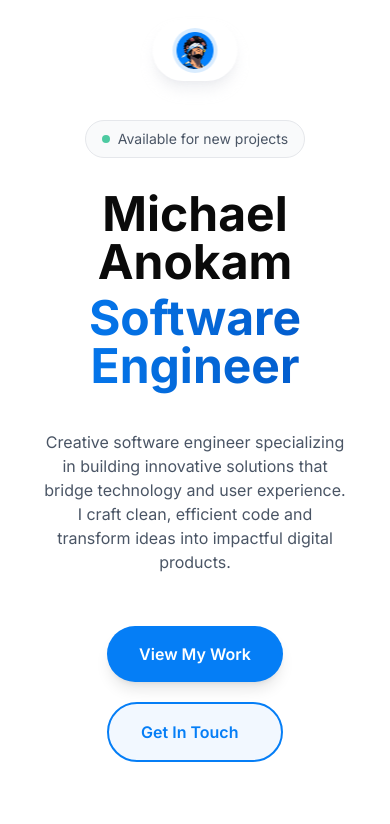
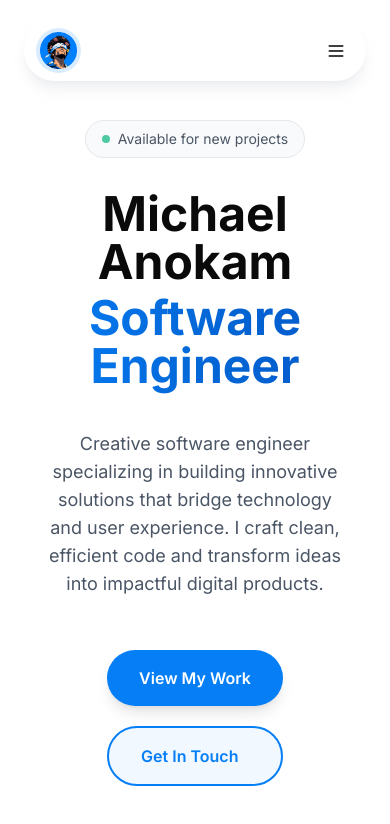
Before and after one commit to MerlinTheWhiz/portfolio, a Next.js app: page / in a window 390 px wide. Shown: the top 824 px of the page. Built offline with nearby package versions, Linux system fonts and the light colour scheme.

Commit message:
Navbar Responsiveness

```diff
--- a/components/layout/Navbar.tsx
+++ b/components/layout/Navbar.tsx
@@ -2,13 +2,14 @@ import Link from "next/link";
 import Image from "next/image";
 import { LuGithub, LuLinkedin, LuDownload } from "react-icons/lu";
 import { BsTwitterX } from "react-icons/bs";
+import MobileMenu from "../ui/MobileMenu";
 import ThemeToggle from "../ui/ThemeToggle";
 
 const Navbar = () => {
   return (
-    <nav className="fixed z-50 top-5 md:top-10 left-1/2 -translate-x-1/2 flex dark:border dark:border-border-default dark:shadow-none shadow-lg shadow-gray-200/70 rounded-full w-fit bg-background/30 backdrop-blur-md">
-      <div className="flex px-5 py-2 gap-6 items-center justify-center">
-        <div className="bg-accent-primary/15  rounded-full flex items-center justify-center mx-auto md:hover:scale-105 transition-all duration-300">
+    <nav className="fixed z-50 top-5 sm:top-10 left-0 right-0 flex mx-6 sm:mx-auto dark:border dark:border-border-default dark:shadow-none shadow-lg shadow-gray-200/70 rounded-full sm:w-fit bg-background/30 backdrop-blur-md">
+      <div className="flex justify-between w-full sm:w-fit px-3 md:px-5 py-2 gap-6 items-center sm:justify-center">
+        <div className="bg-accent-primary/15  rounded-full flex items-center justify-center md:hover:scale-105 transition-all duration-300">
           <Link href="/">
             <Image
               src="/logo.png"
@@ -19,12 +20,17 @@ const Navbar = () => {
             />
           </Link>
         </div>
-        <div className="hidden md:flex gap-6 items-center justify-center text-gray-600 font-medium">
-          <span className="hidden md:block border-l h-6 border-gray-400/80"></span>
+
+        <MobileMenu />
+
+        {/* Desktop Navigation Links */}
+        <div className="hidden sm:flex gap-6 items-center justify-center text-gray-600 font-medium">
+          <span className="hidden sm:block border-l h-6 border-gray-400/80"></span>
           <a
             href="https://github.com/MerlinTheWhiz"
             target="_blank"
             rel="noopener noreferrer"
+            className="transition-transform duration-200 ease-in-out hover:-translate-y-0.5 hover:text-text-primary"
           >
             {" "}
             <LuGithub className="w-5 h-5" />
@@ -33,6 +39,7 @@ const Navbar = () => {
             href="https://www.linkedin.com/in/michaelanokamcodes/"
             target="_blank"
             rel="noopener noreferrer"
+            className="transition-transform p-1.5 duration-200 ease-in-out hover:-translate-y-0.5 hover:text-text-primary"
           >
             {" "}
             <LuLinkedin className="w-5 h-5" />
@@ -41,16 +48,17 @@ const Navbar = () => {
             href="https://x.com/madebymichael_"
             target="_blank"
             rel="noopener noreferrer"
+            className="transition-transform duration-200 ease-in-out hover:-translate-y-0.5 hover:text-text-primary"
           >
             {" "}
             <BsTwitterX className="w-5 h-5" />
           </a>
-          <div className="p-1.5 flex items-center justify-center rounded-full hover:bg-gray-200 hover:dark:bg-white/10 transition-colors duration 300">
+          <div className="p-1.5 flex items-center justify-center rounded-full hover:cursor-pointer hover:bg-gray-200 hover:text-text-primary hover:dark:bg-white/10 transition-colors duration 300">
             <ThemeToggle />
           </div>
-          <span className="hidden md:block border-l h-6 border-gray-400/80"></span>
+          <span className="hidden sm:block border-l h-6 border-gray-400/80"></span>
         </div>
-        <div className="hidden md:flex rounded-full text-white font-semibold bg-accent-primary hover:bg-accent-hover text-sm px-4 py-2 md:hover:scale-102 transition-all duration-300">
+        <div className="hidden sm:flex rounded-full text-white font-semibold bg-accent-primary hover:bg-accent-hover text-sm px-4 py-2 md:hover:scale-102 transition-all duration-300">
           <a href="/resume.pdf" download>
             <LuDownload className="w-4 h-4 inline-block mr-2" />
             Resume
--- a/components/sections/Hero.tsx
+++ b/components/sections/Hero.tsx
@@ -1,12 +1,11 @@
-'use client';
-import React from "react";
+"use client";
 import Link from "next/link";
 
 const Hero = () => {
   return (
     <section
       id="#hero"
-      className="mx-auto my-30 md:my-40 flex flex-col max-w-4xl text-center items-center justify-center gap-8"
+      className="mx-auto my-30 sm:my-40 flex flex-col max-w-4xl text-center items-center justify-center gap-8"
     >
       <span className="flex text-text-muted items-center gap-2 px-4 py-2 text-sm bg-background-card dark:bg-white/5 border border-border-default rounded-full">
         <span className="w-2 h-2 rounded-full bg-accent-success animate-pulse"></span>
@@ -21,7 +20,7 @@ const Hero = () => {
             Software Engineer
           </span>
         </h1>
-        <p className="max-w-2xl text-base md:text-lg lg:text-xl text-text-muted px-4 mb-5">
+        <p className="max-w-2xl text-lg lg:text-xl text-text-muted px-4 mb-5">
           Creative software engineer specializing in building innovative
           solutions that bridge technology and user experience. I craft clean,
           efficient code and transform ideas into impactful digital products.
--- /dev/null
+++ b/components/ui/MobileMenu.tsx
@@ -0,0 +1,57 @@
+"use client";
+
+import { useState } from "react";
+import { LuMenu, LuX, LuGithub, LuLinkedin, LuDownload } from "react-icons/lu";
+import { BsTwitterX } from "react-icons/bs";
+import ThemeToggle from "../ui/ThemeToggle";
+
+const MobileMenu = () => {
+  const [open, setOpen] = useState(false);
+
+  return (
+    <div className="sm:hidden">
+      {/* Toggle button */}
+      <button
+        onClick={() => setOpen(!open)}
+        className="p-2 rounded-full hover:bg-black/5 dark:hover:bg-white/80 transition"
+        aria-label="Toggle menu"
+      >
+        {open ? <LuX className="w-5 h-5" /> : <LuMenu className="w-5 h-5" />}
+      </button>
+
+      {/* Menu */}
+      <div
+        className={`absolute top-full mt-3 left-0 right-0
+          rounded-2xl bg-background pt-6 backdrop-blur-lg border border-border-default
+          shadow-xl p-4 transition-all duration-200
+          ${
+            open
+              ? "opacity-100 scale-100"
+              : "opacity-0 scale-95 pointer-events-none"
+          }
+        `}
+      >
+        <div className="flex justify-center gap-6 text-gray-600">
+          <LuGithub className="w-5 h-5 m-1.5" />
+          <LuLinkedin className="w-5 h-5 m-1.5" />
+          <BsTwitterX className="w-5 h-5 m-1.5" />
+          <div className="p-1.5 flex items-center justify-center rounded-full bg-gray-200 dark:bg-white/10">
+            <ThemeToggle />
+          </div>
+        </div>
+        <div className="flex justify-between items-center mt-4">
+          <a
+            href="/resume.pdf"
+            download
+            className="flex items-center justify-center gap-2 px-4 w-full py-2 rounded-full bg-accent-primary text-white text-sm font-semibold"
+          >
+            <LuDownload className="w-4 h-4" />
+            Resume
+          </a>
+        </div>
+      </div>
+    </div>
+  );
+};
+
+export default MobileMenu;
--- a/components/ui/ThemeToggle.tsx
+++ b/components/ui/ThemeToggle.tsx
@@ -27,7 +27,11 @@ export default function ThemeToggle() {
 
   return (
     <button onClick={toggleTheme} className="hover:cursor-pointer">
-      {isDark ? <LuSun className="w-5 h-5 text-white" /> : <LuMoon className="w-5 h-5" />}
+      {isDark ? (
+        <LuSun className="w-5 h-5 text-white" />
+      ) : (
+        <LuMoon className="w-5 h-5" />
+      )}
     </button>
   );
 }
```
